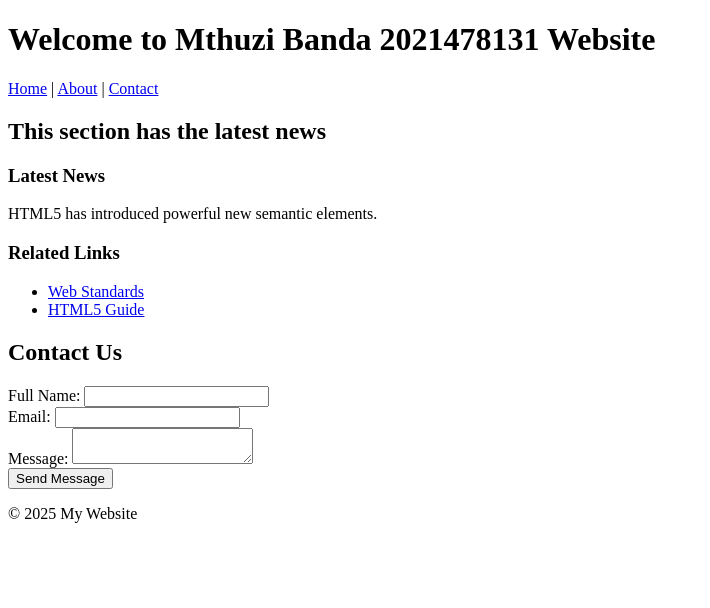
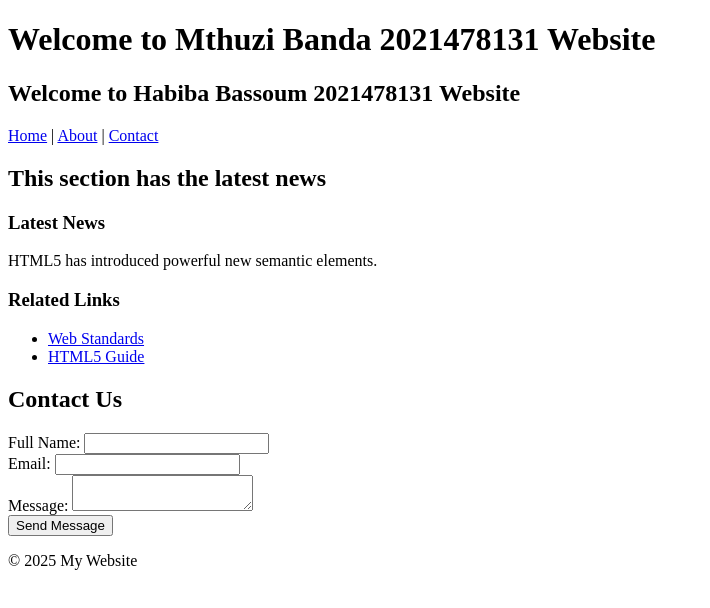
Before and after one commit to mthuzib/lab2-html, a plain HTML site: page index.html in a window 1280 px wide. Shown: the whole page, without its empty margins (0-710 px from the left). Drawn offline with Linux system fonts and the light colour scheme.

Commit message:
Added group partner details below h1 tag

```diff
--- a/index.html
+++ b/index.html
@@ -8,6 +8,7 @@
 <body>
 <header>
 <h1>Welcome to Mthuzi Banda 2021478131 Website</h1>
+<h2>Welcome to Habiba Bassoum 2021478131 Website</h2>
 <nav>
 <a href="#">Home</a> |
 <a href="#">About</a> |
```
